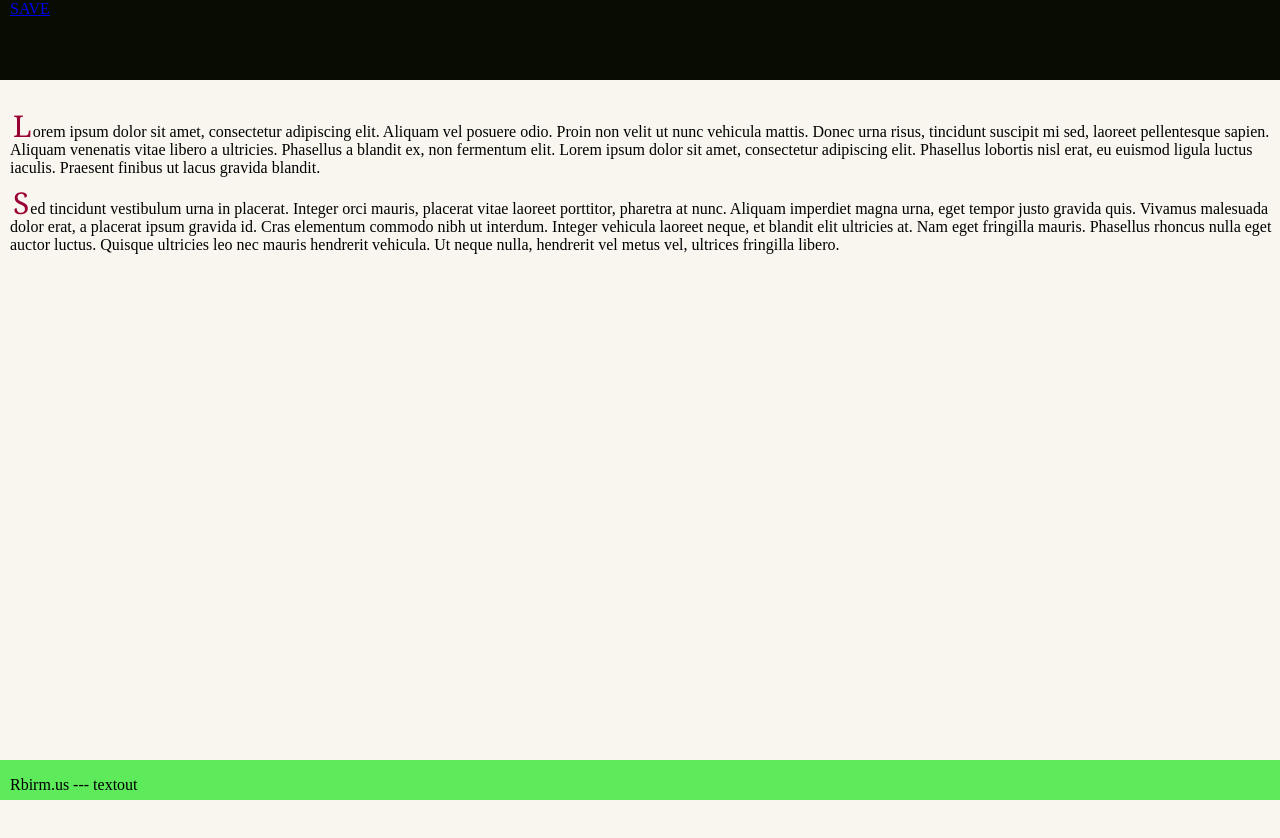
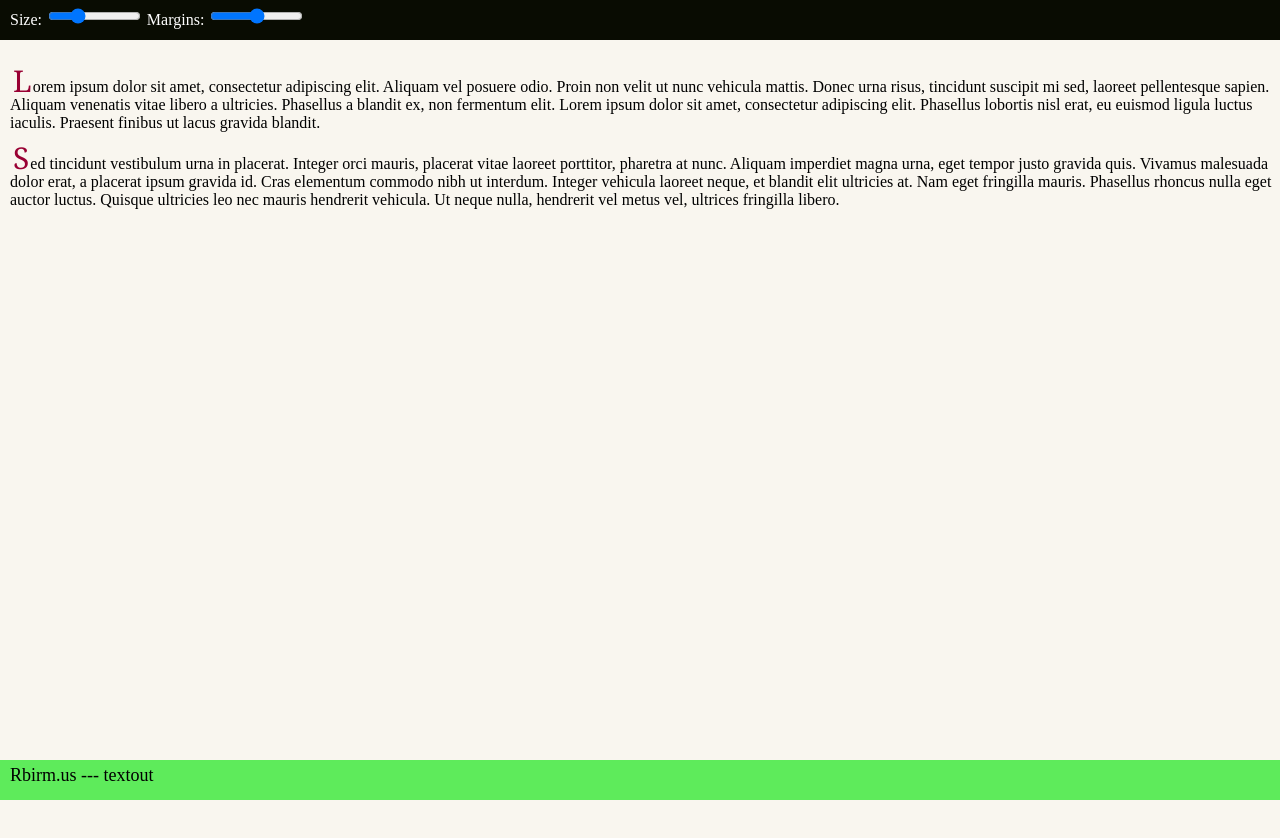
Before and after one commit to birm/textout, a website: page textout.html in a window 1280 px wide. Before the commit the page ends 800 px from the top, so only its background shows below. Drawn offline with Linux system fonts and the light colour scheme.

Commit message:
copy commons from gridout

```diff
--- a/style.css
+++ b/style.css
@@ -1,18 +1,20 @@
 /* layout tool apps - common */
-html {
+/*html {
   min-width: 150px;
   max-width: 500px;
   min-height: 300px;
   max-height: 400px;
-}
+}*/
 
 body {
   background-color: #F9F6EF;
+  overflow: hidden;
 }
 
 .container{
   left: 10px;
   position:absolute;
+  margin-top:5px;
 }
 
 #topbar {
@@ -21,10 +23,7 @@ body {
   position: fixed;
   z-index: 3000;
   width: 100%;
-  height: 80px;
-  height: 20%;
-  min-height: 40px;
-  max-height: 80px;
+  height: 40px;
   background-color: #090C02;
 }
 
@@ -40,11 +39,17 @@ body {
 }
 
 #contentarea {
-  margin: 100px 3% 50px 3%;
+  margin: 50px 3% 20px 3%;
 }
 
-.toolbar{
-  font-size:24px;
+.bars{
+  font-size:18px;
+}
+
+.input_bars{
+  border:1px solid #cccccc;
+  width: 25%;
+  height: 10%;
 }
 
 /* textout specific */
--- a/textout.html
+++ b/textout.html
@@ -1,15 +1,21 @@
 <html>
+
 <head>
+    <meta content='width=device-width, initial-scale=1.0, maximum-scale=1.0, user-scalable=0' name='viewport' />
     <link rel="stylesheet" href="style.css">
+    <script src="textout.js"></script>
+
     <!--The toolbar-->
     <div id="topbar">
         <div class="container">
-        <a href="#">SAVE</a>
+            <label style="color:white;">Size: <input type="range" class="input_bars" name="grid_num_x" id="grid_num_x" min="1" max="15" value="5" onchange=""></label>
+            <label style="color:white;">  Margins: <input type="range" class="input_bars" name="margin" id="margin" min="0" max="10" value="5" onchange=""></label>
         </div>
     </div>
 </head>
-  <body>
-    <!--The text layout area-->
+
+<body scroll="no">
+    <!--The grid area-->
     <div id="contentarea">
         <div class="container">
           <p>Lorem ipsum dolor sit amet, consectetur adipiscing elit. Aliquam vel posuere odio. Proin non velit ut nunc vehicula mattis. Donec urna risus, tincidunt suscipit mi sed, laoreet pellentesque sapien. Aliquam venenatis vitae libero a ultricies. Phasellus a blandit ex, non fermentum elit. Lorem ipsum dolor sit amet, consectetur adipiscing elit. Phasellus lobortis nisl erat, eu euismod ligula luctus iaculis. Praesent finibus ut lacus gravida blandit.<p>
@@ -22,8 +28,9 @@
     <!--The identity bar-->
     <div id="bottombar">
         <div class="container">
-        <p>Rbirm.us --- textout</p>
+            <span class="bars">Rbirm.us --- textout</span><br>
         </div>
     </div>
 </footer>
+
 </html>
```
Lines whose indentation alone changed are shown as unchanged.
